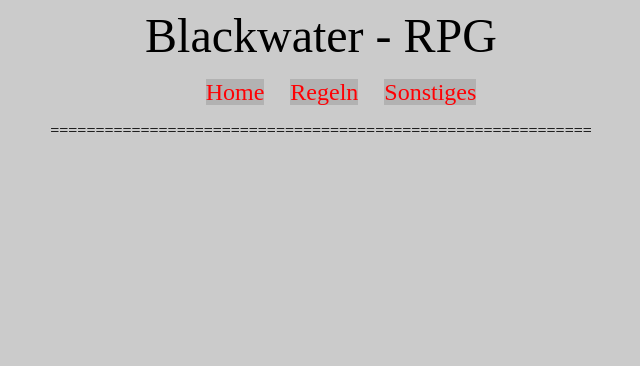
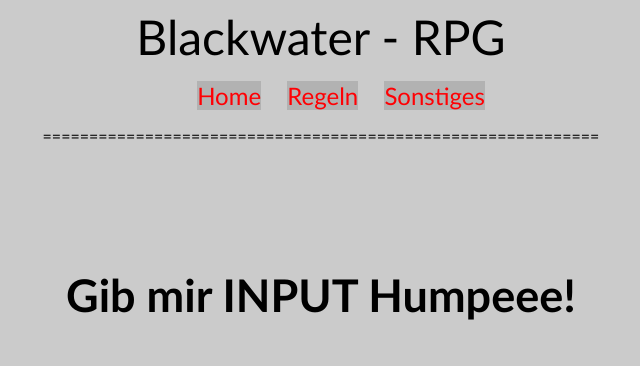
Before and after one commit to BlubberBerndLP/AltisRPG, a PHP site: page / in a window 1280 px wide. Shown: the top 366 px of the page, without its empty margins (319-959 px from the left). Run offline with PHP 8.4, Linux system fonts and the light colour scheme.

Commit message:
font + headline

```diff
--- a/index.html
+++ b/index.html
@@ -35,11 +35,17 @@
 
 
         </header>
+        <br>
+        <br>
+        <br>
+        <br>
+        <br>
 
-	<section>
-
-
-	</section>
+    <center>
+        <p style="font-size: 45px;">
+            <b>Gib mir INPUT Humpeee!</b>
+        </p>
+    </center>
 
     <footer>
     </footer>
--- a/style.css
+++ b/style.css
@@ -3,6 +3,7 @@ body {
     align-content: center;
     margin-right: auto;
     background-color: #CBCBCB;
+    font-family: "Trebuchet MS";
 }
 
 header {
@@ -25,10 +26,6 @@ a {
 nav {
     text-align: center;
     border: 4px;
-}
-
-ul {
-
 }
 
 a:hover {
```
Lines whose indentation alone changed are shown as unchanged.
